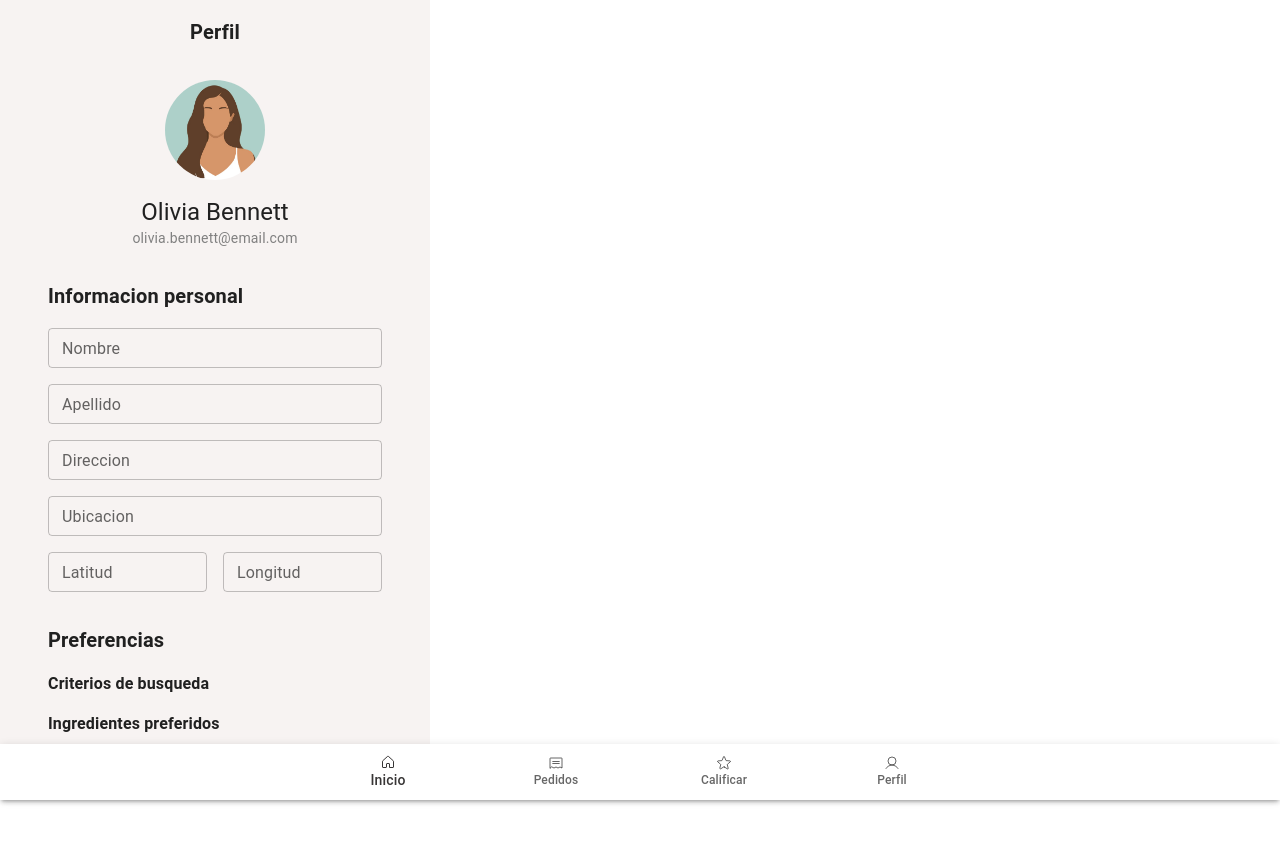
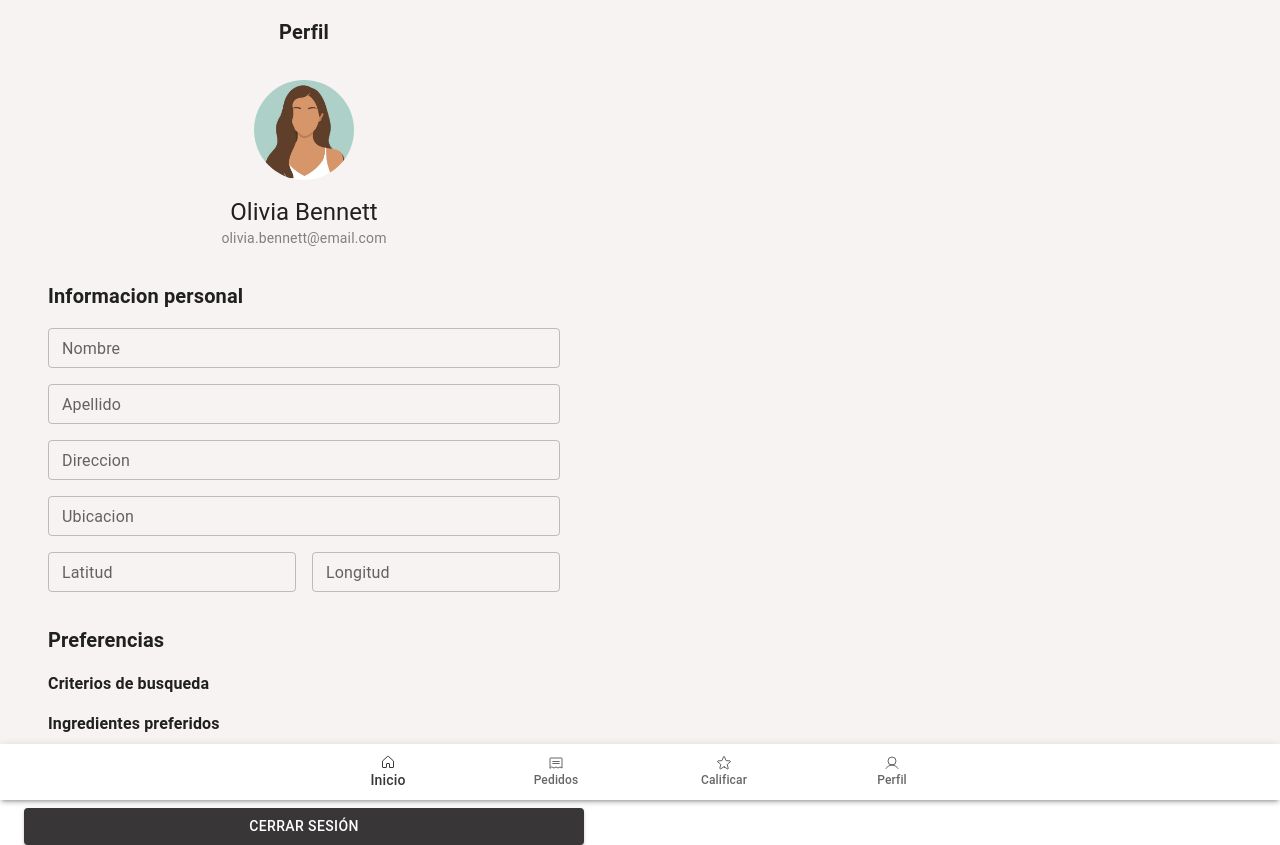
Before and after one commit to danacreyes/algo-que-pedir-2025, a React (Vite) app: page /profile in a window 1280 px wide. Before the commit the page ends 800 px from the top, so only its background shows below. Built offline with nearby package versions, Linux system fonts and the light colour scheme; sample sign-in values are in the browser's storage; some icons are missing.

Commit message:
LogoutButton ;)

```diff
--- /dev/null
+++ b/src/components/LogoutButton.tsx
@@ -0,0 +1,19 @@
+import { useNavigate } from 'react-router-dom';
+import { useAuth } from '../routes/auth/AuthContext';
+import { Button } from '@mui/material';
+
+function LogoutButton() {
+  const { logout } = useAuth();
+  const navigate = useNavigate();
+
+  const handleLogout = () => {
+    logout();
+    navigate('/login', { replace: true });
+  };
+
+  return (
+    <Button variant="contained" className='btn-secondary' onClick={handleLogout}>Cerrar Sesión</Button>
+  );
+}
+
+export default LogoutButton
--- a/src/index.css
+++ b/src/index.css
@@ -45,12 +45,8 @@ body {
   margin: 0;
   display: flex;
   min-width: 320px;
-  width: 430px;
-  max-width: 430px;
   height: 100vh;
   background-color: var(--background-color-primary);
-  overflow-y: hidden;
-  overflow-x: hidden;
 }
 
 h1 {
--- a/src/pages/Profile.tsx
+++ b/src/pages/Profile.tsx
@@ -4,8 +4,11 @@ import { Avatar, FormControl, TextField, Grid, Box, Container, IconButton } from
 import ArrowForwardIosIcon from '@mui/icons-material/ArrowForwardIos'
 import AddIcon from '@mui/icons-material/Add'
 import '../css/profile.css'
+import { useAuth } from '../routes/auth/AuthContext'
+import LogoutButton from '../components/LogoutButton'
 
 const Profile = () => {
+    const { logout } = useAuth()
     return(
         <>
         <Container className='container-profile'>
@@ -61,6 +64,7 @@ const Profile = () => {
                 </Box>
             </Container>
 
+            <LogoutButton/>
         </Container>
         </>
 
--- a/src/pages/auth/Login.tsx
+++ b/src/pages/auth/Login.tsx
@@ -72,7 +72,7 @@ const Login = () => {
  // CAMBIAR POR OnInit()
   useEffect(() => {
     console.log(location.state?.from?.pathname)
-    if (location.state?.from?.pathname != "/" && location.state?.from?.pathname != undefined) showToast("Debe loguearse primero", 'error')
+    if (location.state?.from?.pathname != "/" && location.state?.from?.pathname != undefined) showToast("Debe loguearse.", 'error')
   }, [])
 
   return (
```
